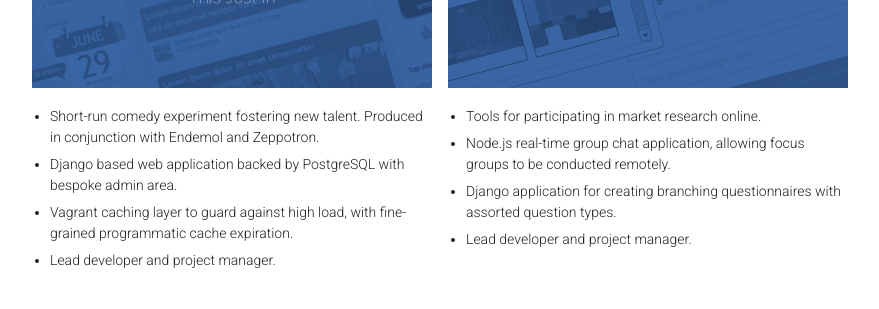
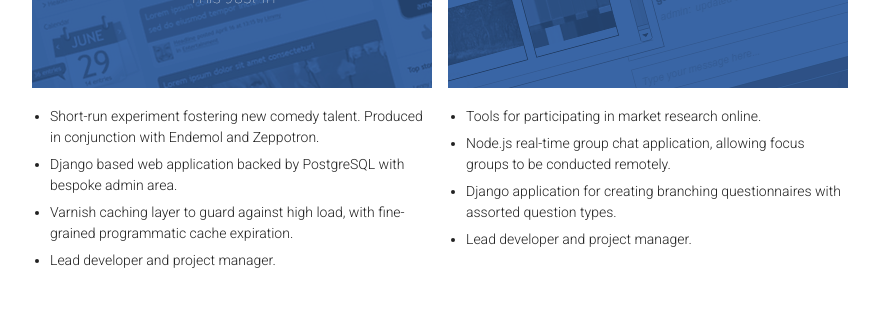
Before and after one commit to mtarbit/mtarbit.github.io, a Jekyll site: the page built from work/index.html, in a window 1280 px wide and 900 px high, scrolled down 909 px. Shown: the part 152-461 px from the top of the window, without its empty margins (200-1079 px from the left). Built offline with Jekyll 4.4.1, drawn with Linux system fonts in a browser that asks for light colours; some web fonts are replaced.

Commit message:
Clean up wording and typo.

```diff
--- a/_includes/portfolio.html
+++ b/_includes/portfolio.html
@@ -34,9 +34,9 @@
         <div class="screen"><img src="/assets/images/cv/screens-tinted/this-just-in.png" alt=""></div>
         <div class="detail">
             <ul>
-                <li>Short-run comedy experiment fostering new talent. Produced in conjunction with Endemol and Zeppotron.</li>
+                <li>Short-run experiment fostering new comedy talent. Produced in conjunction with Endemol and Zeppotron.</li>
                 <li>Django based web application backed by PostgreSQL with bespoke admin area.</li>
-                <li>Vagrant caching layer to guard against high load, with fine-grained programmatic cache expiration.</li>
+                <li>Varnish caching layer to guard against high load, with fine-grained programmatic cache expiration.</li>
                 <li>Lead developer and project manager.</li>
             </ul>
         </div>
```
